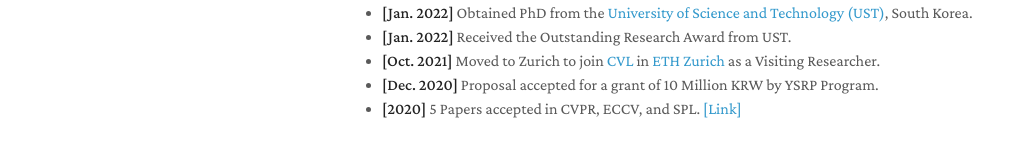
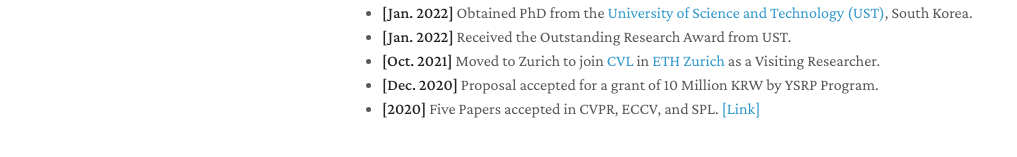
Before and after one commit to ZaighamZ/ZaighamZ.github.io, a Jekyll site: the page built from index.md, in a window 1280 px wide and 900 px high, scrolled down 1087 px. Shown: the part 685-842 px from the top of the window, without its empty margins (128-1145 px from the left). Built offline with Jekyll 4.4.1, drawn with Linux system fonts in a browser that asks for light colours; nearby versions of some CDN libraries; a style sheet for code colours, icons or effects is not loaded.

Commit message:
Update index.md

```diff
--- a/index.md
+++ b/index.md
@@ -74,4 +74,4 @@ I have been working on projects covering some of the advanced topics of machine
 - **[Jan. 2022]** Received the Outstanding Research Award from UST.
 - **[Oct. 2021]** Moved to Zurich to join [CVL](https://vision.ee.ethz.ch/){:target="_blank"} in [ETH Zurich](https://ethz.ch/){:target="_blank"} as a Visiting Researcher.
 - **[Dec. 2020]** Proposal accepted for a grant of 10 Million KRW by YSRP Program.
-- **[2020]** 5 Papers accepted in CVPR, ECCV, and SPL. [[Link]](https://scholar.google.com/citations?hl=en&user=nFxWrXEAAAAJ&view_op=list_works/){:target="_blank"}
+- **[2020]** Five Papers accepted in CVPR, ECCV, and SPL. [[Link]](https://scholar.google.com/citations?hl=en&user=nFxWrXEAAAAJ&view_op=list_works/){:target="_blank"}
```
